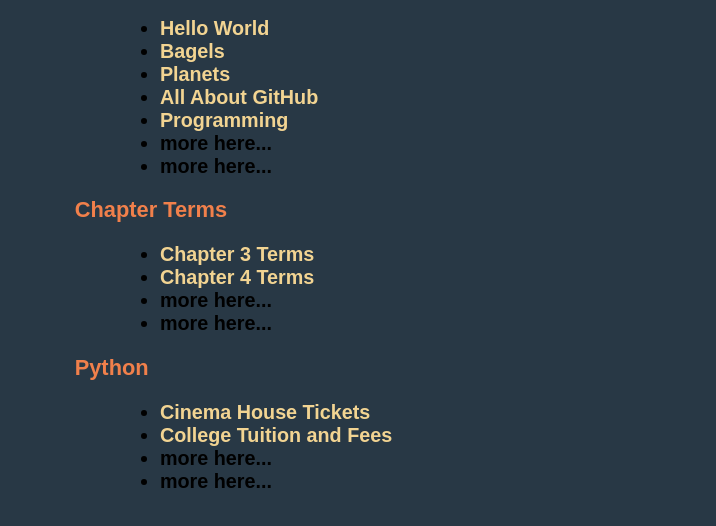
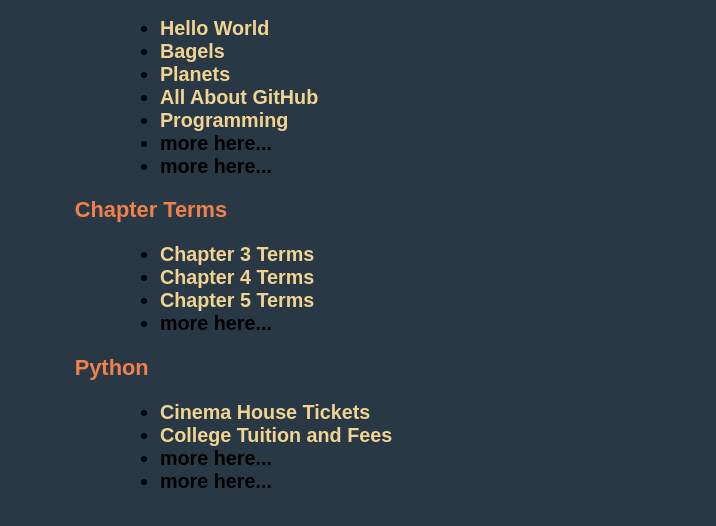
Before and after one commit to kjohnson-pvcc/kjohnson-pvcc.github.io, a plain HTML site: page index.html in a window 1280 px wide. Shown: the part 138-664 px from the top of the page, without its empty margins (212-928 px from the left). Drawn offline with Linux system fonts and the light colour scheme.

Commit message:
Add files via upload

```diff
--- a/index.html
+++ b/index.html
@@ -56,7 +56,7 @@
                 <ul>
                     <li><a href="opsys.html"> Chapter 3 Terms </a></li>
                     <li><a href="network.html"> Chapter 4 Terms </a></li>
-                    <li>more here...</li>
+                    <li><a href="programming.html"> Chapter 5 Terms </a></li>
                     <li>more here...</li>
                 </ul>
             </h3>
```
